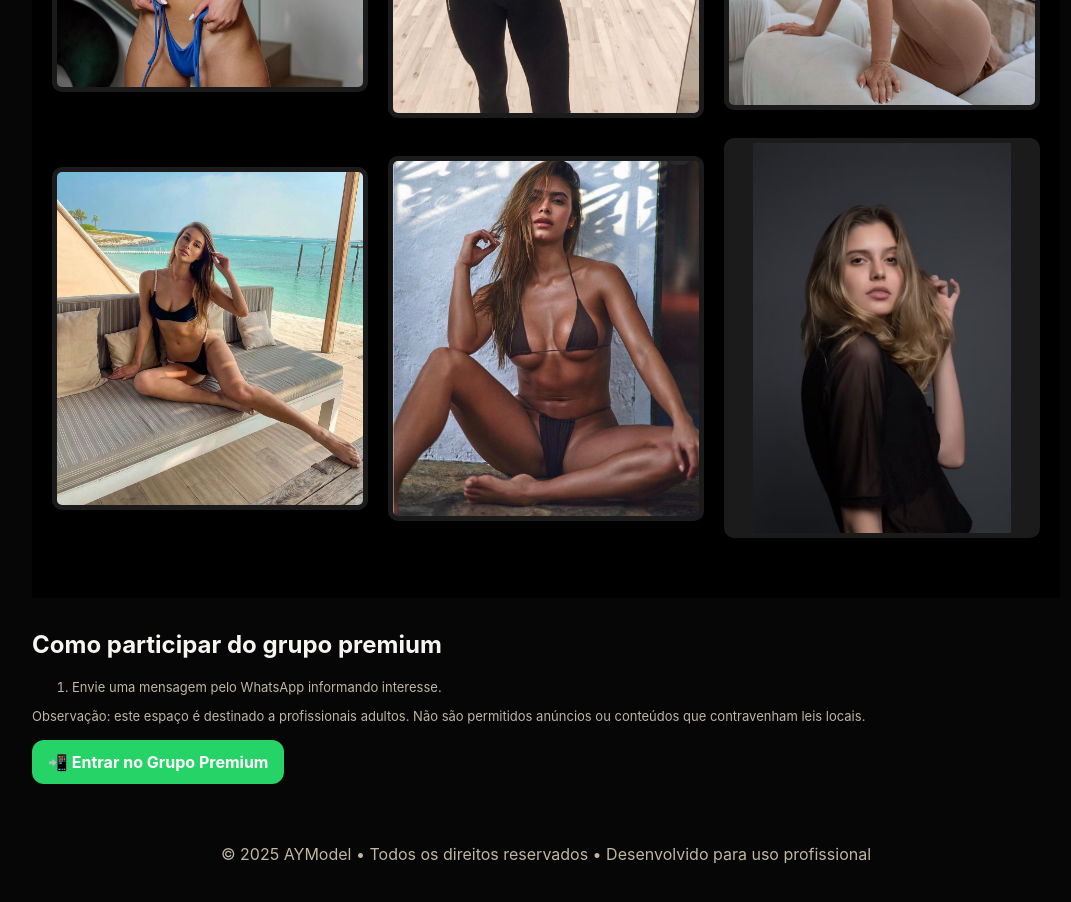
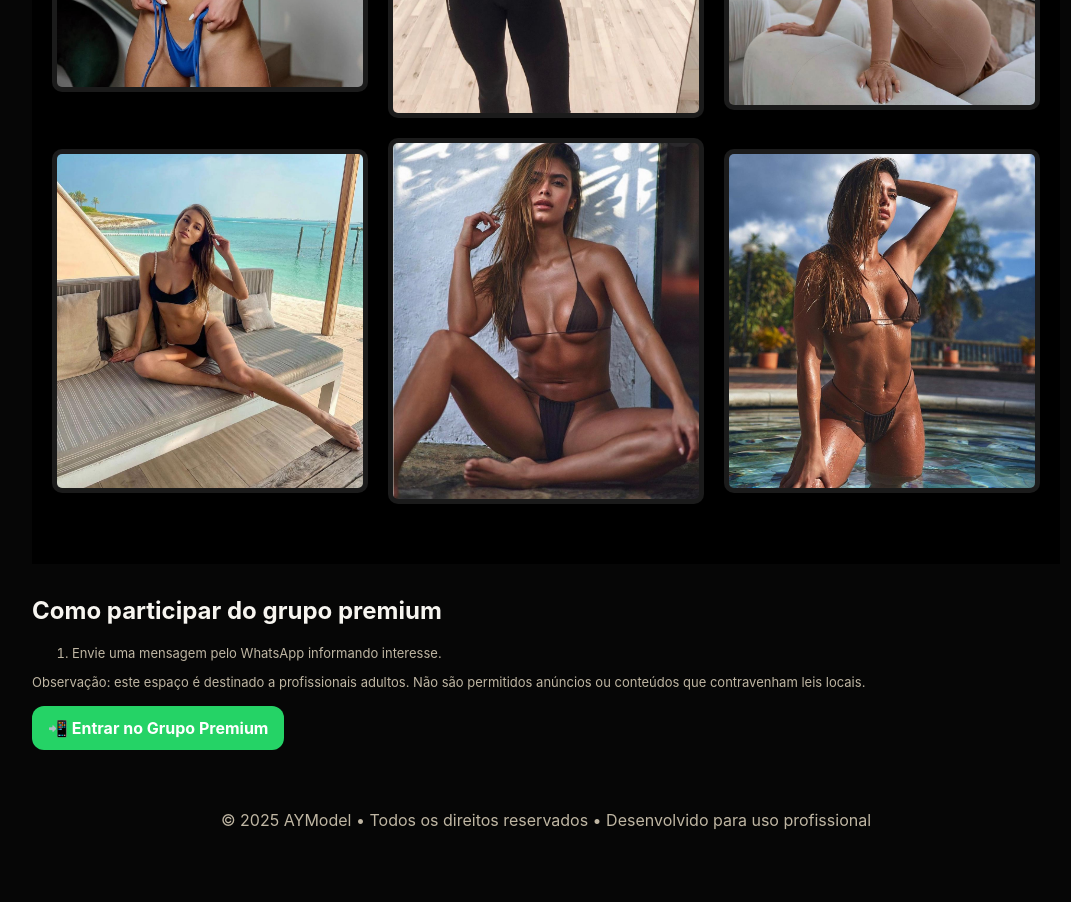
Before and after one commit to davipaulino2025/AY-MODEL, a plain HTML site: page index.html in a window 1280 px wide. Shown: the part 1920-2822 px from the top of the page, without its empty margins (94-1165 px from the left). Drawn offline with Linux system fonts and the light colour scheme.

Commit message:
Update index.html

```diff
--- a/index.html
+++ b/index.html
@@ -337,7 +337,7 @@
           <img src="fotos/imagem_9.jpeg" alt="Galeria 9" />
           <img src="fotos/imagem_10.jpeg" alt="Galeria 10" />
           <img src="fotos/imagem_11.jpeg" alt="Galeria 11" />
-          <img src="fotos/imagem_12.jpg" alt="Galeria 12" />
+          <img src="fotos/imagem_13.jpg" alt="Galeria 12" />
         </div>
       </section>
 
```
